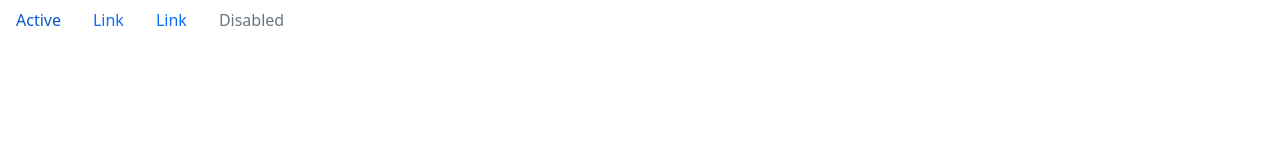
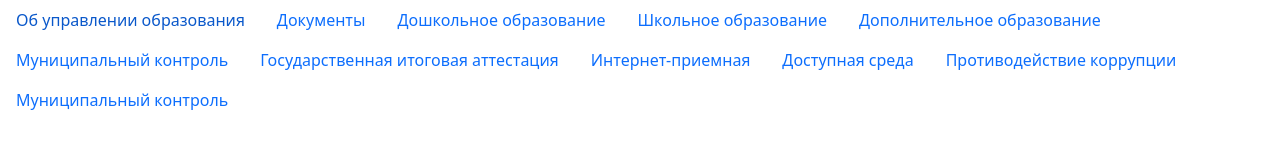
Before and after one commit to asfarbarov/asfarbarov.github.io, a plain HTML site: page index.html in a window 1280 px wide. Drawn offline with nearby package versions, Linux system fonts and the light colour scheme.

Commit message:
Update index.html

```diff
--- a/index.html
+++ b/index.html
@@ -7,16 +7,37 @@
 <body>
     <ul class="nav">
         <li class="nav-item">
-          <a class="nav-link active" aria-current="page" href="#">Active</a>
+          <a class="nav-link active" aria-current="page" href="#">Об управлении образования</a>
         </li>
         <li class="nav-item">
-          <a class="nav-link" href="#">Link</a>
+          <a class="nav-link" href="#">Документы</a>
         </li>
         <li class="nav-item">
-          <a class="nav-link" href="#">Link</a>
+            <a class="nav-link" href="#">Дошкольное образование</a>
         </li>
         <li class="nav-item">
-          <a class="nav-link disabled">Disabled</a>
+            <a class="nav-link" href="#">Школьное образование</a>
+        </li>
+          <li class="nav-item">
+            <a class="nav-link" href="#">Дополнительное образование</a>
+        </li>
+        <li class="nav-item">
+            <a class="nav-link" href="#">Муниципальный контроль</a>
+        </li>
+        <li class="nav-item">
+            <a class="nav-link" href="#">Государственная итоговая аттестация</a>
+        </li>
+        <li class="nav-item">
+            <a class="nav-link" href="#">Интернет-приемная</a>
+        </li>
+        <li class="nav-item">
+            <a class="nav-link" href="#">Доступная среда</a>
+        </li>
+        <li class="nav-item">
+            <a class="nav-link" href="#">Противодействие коррупции</a>
+        </li>
+        <li class="nav-item">
+            <a class="nav-link" href="#">Муниципальный контроль</a>
         </li>
       </ul>
 </body>
```
